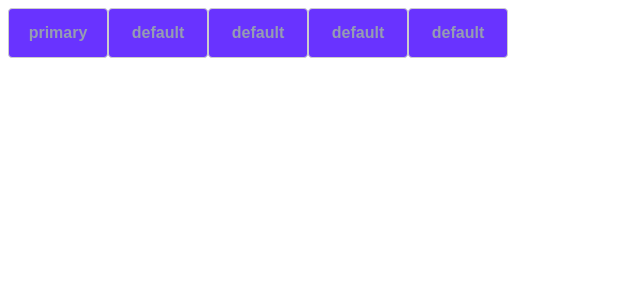
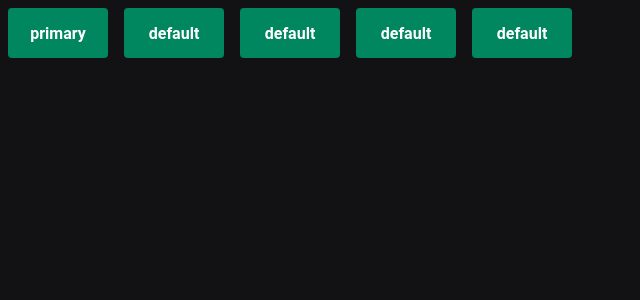
Before and after one commit to felipegenuino/ignite, a React (Vite) app in the folder 02-ignite-timer/: page / in a window 1280 px wide. Shown: the top 300 px of the page, without its empty margins (0-640 px from the left). Built offline with nearby package versions, Linux system fonts and the light colour scheme.

Commit message:
config cor e fonte

```diff
--- a/02-ignite-timer/index.html
+++ b/02-ignite-timer/index.html
@@ -2,8 +2,16 @@
 <html lang="en">
   <head>
     <meta charset="UTF-8" />
+    <link rel="preconnect" href="https://fonts.googleapis.com" />
+    <link rel="preconnect" href="https://fonts.gstatic.com" crossorigin />
     <link rel="icon" type="image/svg+xml" href="/vite.svg" />
     <meta name="viewport" content="width=device-width, initial-scale=1.0" />
+
+    <link
+      href="https://fonts.googleapis.com/css2?family=Poppins:ital,wght@0,100;0,200;0,300;0,400;0,500;0,600;0,700;0,800;0,900;1,100;1,200;1,300;1,400;1,500;1,600;1,700;1,800;1,900&display=swap"
+      rel="stylesheet"
+    />
+
     <title>Vite + React + TS</title>
   </head>
   <body>
--- a/02-ignite-timer/src/App.tsx
+++ b/02-ignite-timer/src/App.tsx
@@ -1,5 +1,6 @@
 import { ThemeProvider } from "styled-components";
 import { Button } from "./components/Button";
+import { GlobalStyle } from "./styles/global";
 import { defaultTheme } from "./styles/themes/default";
 
 function App() {
@@ -10,6 +11,7 @@
       <Button variant="danger" />
       <Button variant="success" />
       <Button />
+      <GlobalStyle />
     </ThemeProvider>
   );
 }
--- a/02-ignite-timer/src/components/Button.styles.ts
+++ b/02-ignite-timer/src/components/Button.styles.ts
@@ -15,20 +15,21 @@
 };
 
 export const ButtonContainer = styled.button<ButtonContainerProps>`
-  background-color: ${(props) => props.theme.colors.blueDark};
-  color: ${(props) => props.theme.colors.text};
+  background-color: ${(props) => props.theme.colors["green-500"]};
+  color: ${(props) => props.theme.colors.white};
 
   width: 100px;
   height: 50px;
-  border: 1px solid #ccc;
+  border: 1px solid transparent;
   border-radius: 4px;
   cursor: pointer;
   font-size: 1rem;
   font-weight: 600;
   padding: 0.5rem 1rem;
   transition: background-color 0.2s;
+  margin: 8px;
 
   &:hover {
-    background-color: #e0e0e0;
+    background-color: ${(props) => props.theme.colors["green-700"]};
   }
 `;
--- /dev/null
+++ b/02-ignite-timer/src/styles/global.ts
@@ -0,0 +1,46 @@
+import { createGlobalStyle } from "styled-components";
+export const GlobalStyle = createGlobalStyle`
+    * {
+        margin: 0;
+        padding: 0;
+        box-sizing: border-box;
+    }
+
+    :focus{
+        outline: 1;
+        box-shadow: 0 0 0 2px ${(props) => props.theme.colors["green-500"]};
+    }
+    html {
+        font-size: 62.5%;
+    }
+    body {
+        background-color: ${(props) => props.theme.colors["gray-900"]};
+        color: ${(props) => props.theme.colors["gray-300"]};
+        font-family: ${(props) => props.theme.fonts.heading}, sans-serif;
+        font-weight:  ${(props) => props.theme.fonts.weight.medium};
+        font-size: 1.6rem;
+    }
+    button {
+        cursor: pointer;
+    }
+    a {
+        text-decoration: none;
+        color: inherit;
+    }
+    ul {
+        list-style: none;
+    }
+    input, button, textarea {
+        font: 1.6rem "Roboto", sans-serif;
+    }
+    @media (max-width: 1080px) {
+        html {
+            font-size: 93.75%;
+        }
+    }
+    @media (max-width: 720px) {
+        html {
+            font-size: 87.5%;
+        }
+    }
+`;
--- a/02-ignite-timer/src/styles/themes/default.ts
+++ b/02-ignite-timer/src/styles/themes/default.ts
@@ -16,10 +16,37 @@
     blue: "#5429cc",
     blueDark: "#6933ff",
     blueTwitter: "#2aa9e0",
+    dark: "#333",
+    "gray-100": "#E1E1E6",
+    "gray-300": "#C4C4CC",
+    "gray-400": "#8D8D99",
+    "gray-500": "#7C7C8A",
+    "gray-600": "#323238",
+    "gray-700": "#29292E",
+    "gray-800": "#202024",
+    "gray-900": "#121214",
+
+    "green-300": "#00B37E",
+    "green-500": "#00875F",
+    "green-700": "#015F43",
+
+    "red-500": "#AB222E",
+    "red-700": "#7A1921",
+
+    "yellow-500": "#FBA94C",
+    white: "#fff",
   },
   fonts: {
-    regular: "Poppins_400Regular",
-    medium: "Poppins_500Medium",
-    bold: "Poppins_700Bold",
+    heading: "Poppins",
+    body: "Poppins",
+    weight: {
+      light: 300,
+      regular: 400,
+      medium: 500,
+      semibold: 600,
+      bold: 700,
+      extrabold: 800,
+      black: 900,
+    },
   },
 };
```
